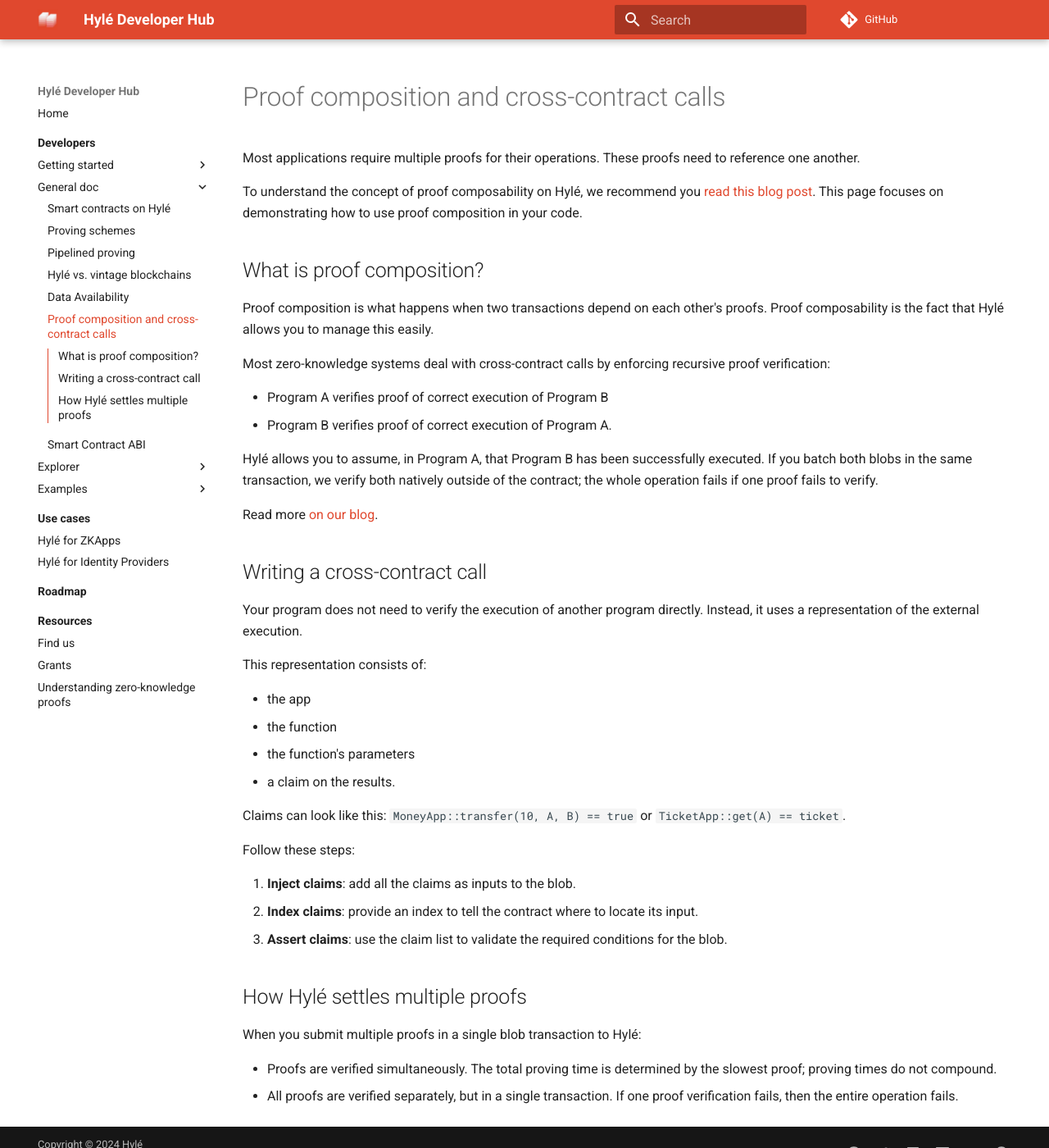
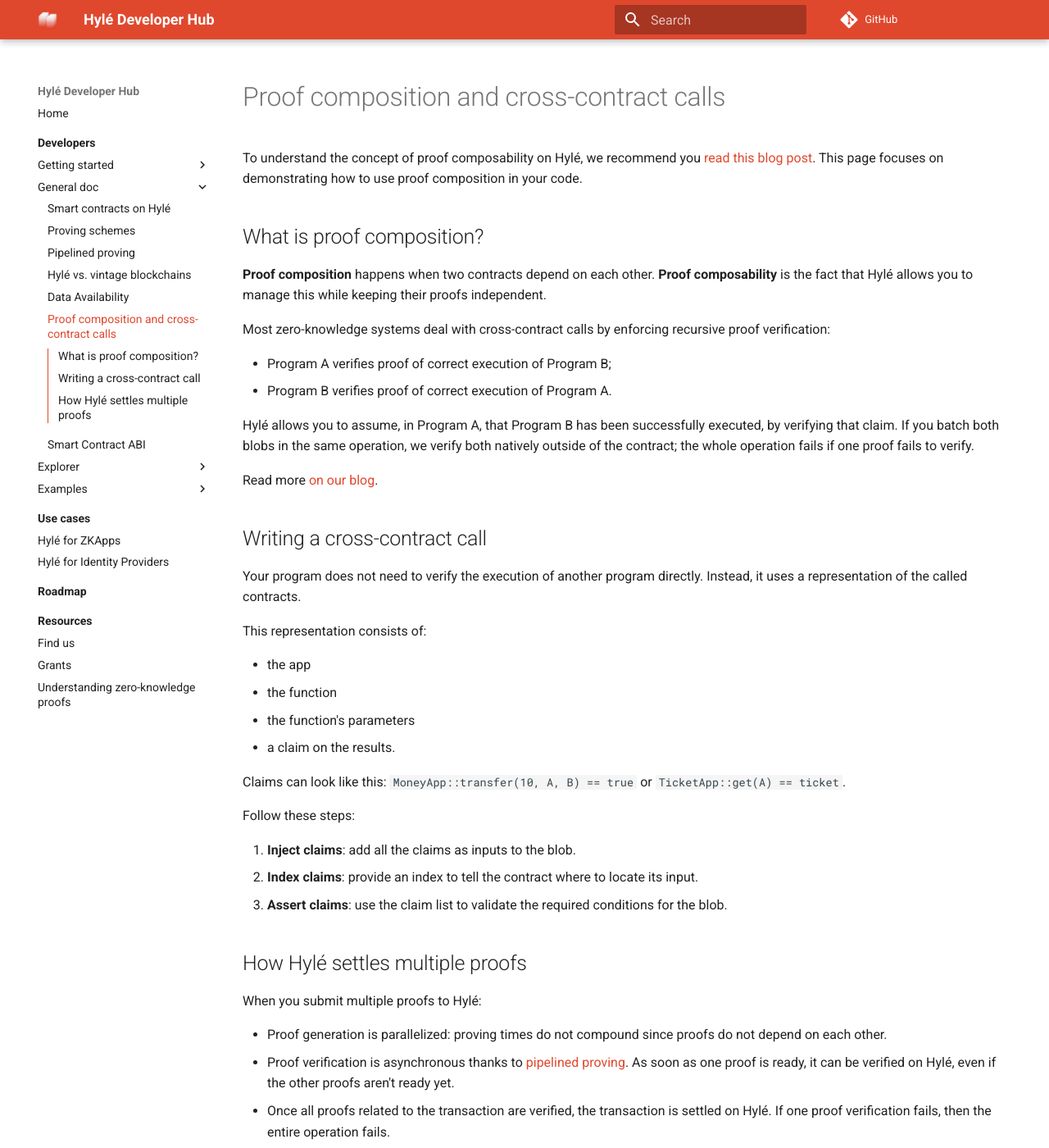
Before and after one commit to Hyle-org/devhub-hyle, an MkDocs documentation site: the page built from docs/developers/general-doc/proof-composability.md, in a window 1280 px wide and 1400 px high. Shown: the whole window at 82% size. Built offline with MkDocs 1.6.1 and Material for MkDocs 9.7.7, drawn with Linux system fonts in a browser that asks for light colours; comment, search, counter and statistics services are not loaded; some of the changed text lies outside the part shown.

Commit message:
proof composition with review from Alex C. (#27)

```diff
--- a/docs/developers/general-doc/proof-composability.md
+++ b/docs/developers/general-doc/proof-composability.md
@@ -1,25 +1,23 @@
 # Proof composition and cross-contract calls
-
-Most applications require multiple proofs for their operations. These proofs need to reference one another.
 
 To understand the concept of proof composability on Hylé, we recommend you [read this blog post](https://blog.hyle.eu/proof-composability-on-hyle/). This page focuses on demonstrating how to use proof composition in your code.
 
 ## What is proof composition?
 
-Proof composition is what happens when two transactions depend on each other's proofs. Proof composability is the fact that Hylé allows you to manage this easily.
+**Proof composition** happens when two contracts depend on each other. **Proof composability** is the fact that Hylé allows you to manage this while keeping their proofs independent.
 
 Most zero-knowledge systems deal with cross-contract calls by enforcing recursive proof verification:
 
-- Program A verifies proof of correct execution of Program B
+- Program A verifies proof of correct execution of Program B;
 - Program B verifies proof of correct execution of Program A.
 
-Hylé allows you to assume, in Program A, that Program B has been successfully executed. If you batch both blobs in the same transaction, we verify both natively outside of the contract; the whole operation fails if one proof fails to verify.
+Hylé allows you to assume, in Program A, that Program B has been successfully executed, by verifying that claim. If you batch both blobs in the same operation, we verify both natively outside of the contract; the whole operation fails if one proof fails to verify.
 
 Read more [on our blog](https://blog.hyle.eu/proof-composability-on-hyle/).
 
 ## Writing a cross-contract call
 
-Your program does not need to verify the execution of another program directly. Instead, it uses a representation of the external execution.
+Your program does not need to verify the execution of another program directly. Instead, it uses a representation of the called contracts.
 
 This representation consists of:
 
@@ -38,7 +36,10 @@
 
 ## How Hylé settles multiple proofs
 
-When you submit multiple proofs in a single blob transaction to Hylé:
+When you submit multiple proofs to Hylé:
 
-- Proofs are verified simultaneously. The total proving time is determined by the slowest proof; proving times do not compound.
-- All proofs are verified separately, but in a single transaction. If one proof verification fails, then the entire operation fails.
+- Proof generation is parallelized: proving times do not compound since proofs do not depend on each other.
+- Proof verification is asynchronous thanks to [pipelined proving](./pipelined-proving.md). As soon as one proof is ready, it can be verified on Hylé, even if the other proofs aren't ready yet.
+- Once all proofs related to the transaction are verified, the transaction is settled on Hylé. If one proof verification fails, then the entire operation fails.
+
+Read more [on our blog](https://blog.hyle.eu/proof-composability-on-hyle/).
```
Also changed, not shown: docs/developers/getting-started/devnet.md (+25 -1 lines).
